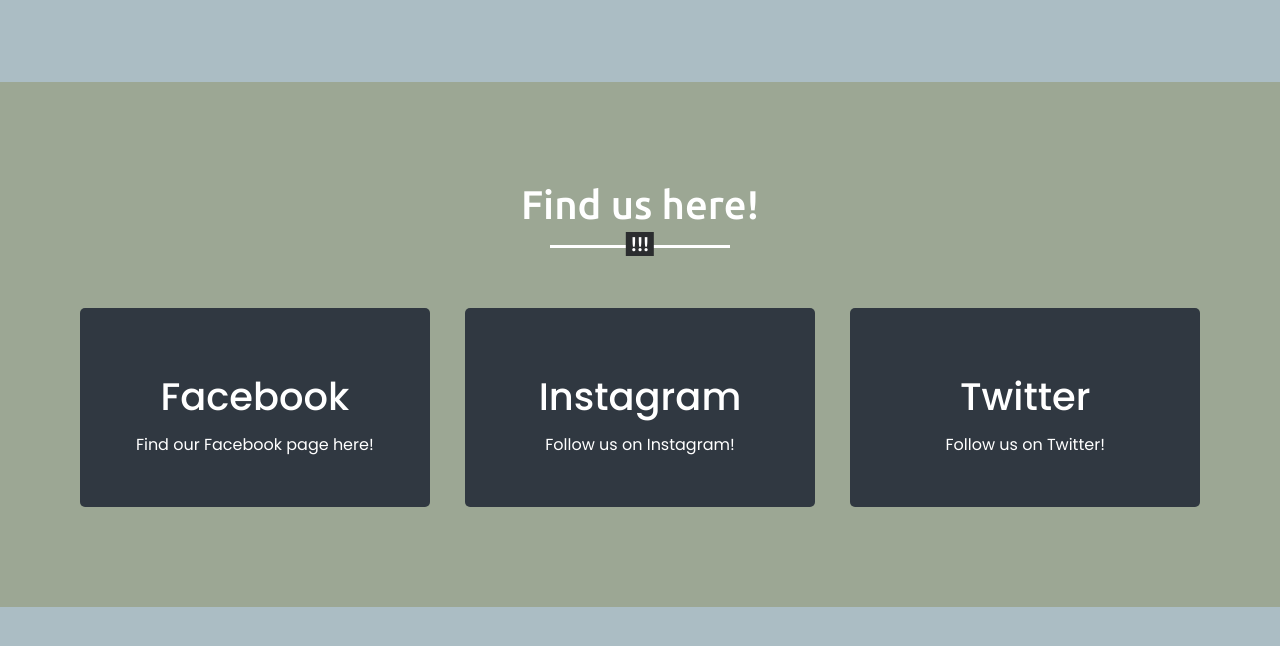
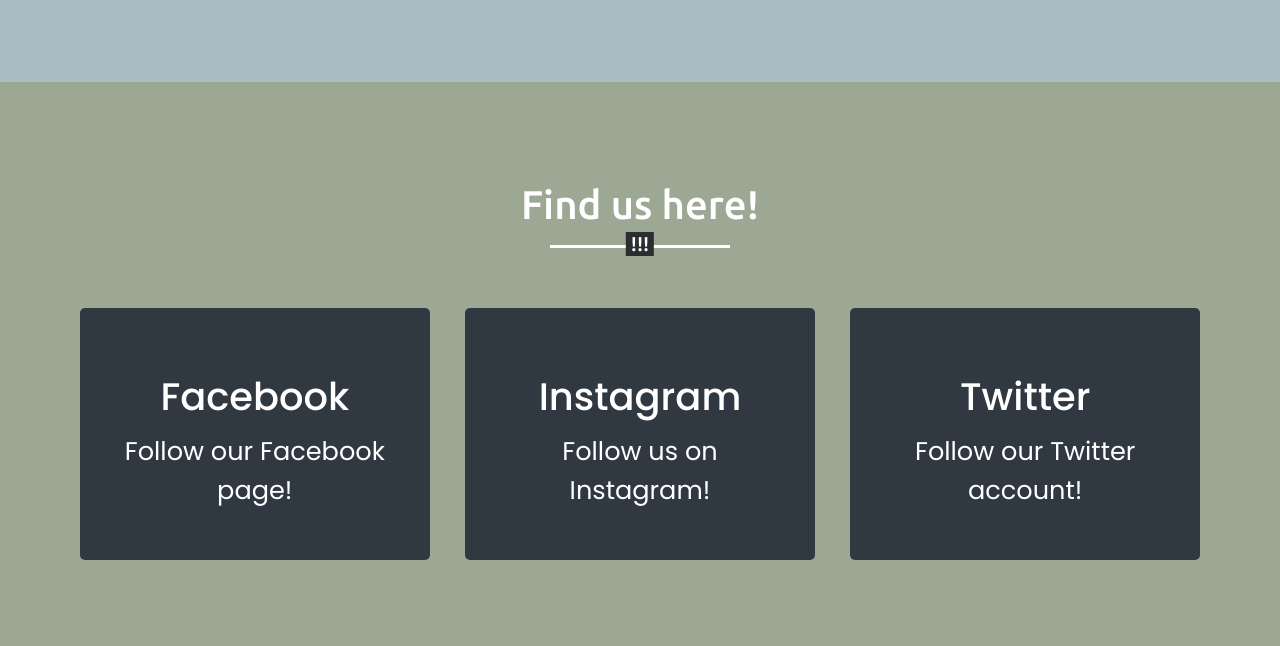
Before and after one commit to 4coconut/streamcoconote.github.io, a plain HTML site: page index.html in a window 1280 px wide. Shown: the part 2536-3182 px from the top of the page. Before the commit the page ends 3143 px from the top, so only its background shows below. Drawn offline with nearby package versions, Linux system fonts and the light colour scheme.

Commit message:
Update index.html

```diff
--- a/index.html
+++ b/index.html
@@ -104,7 +104,7 @@
                     <div class="box">
 
                         <div class="text">Facebook</div>
-                        <p>Find our Facebook page here!</p>
+                        <p style="font-size:2vw">Follow our Facebook page!</p>
 
                     </div>
                 </div>
@@ -112,7 +112,7 @@
                     <div class="box">
 
                         <div class="text">Instagram</div>
-                        <p>Follow us on Instagram!
+                        <p style="font-size:2vw">Follow us on Instagram!
                         </p>
 
                     </div>
@@ -121,7 +121,7 @@
                     <div class="box">
 
                         <div class="text">Twitter</div>
-                        <p>Follow us on Twitter!</p>
+                        <p style="font-size:2vw">Follow our Twitter account!</p>
                     </div>
                 </div>
                </div>
```
